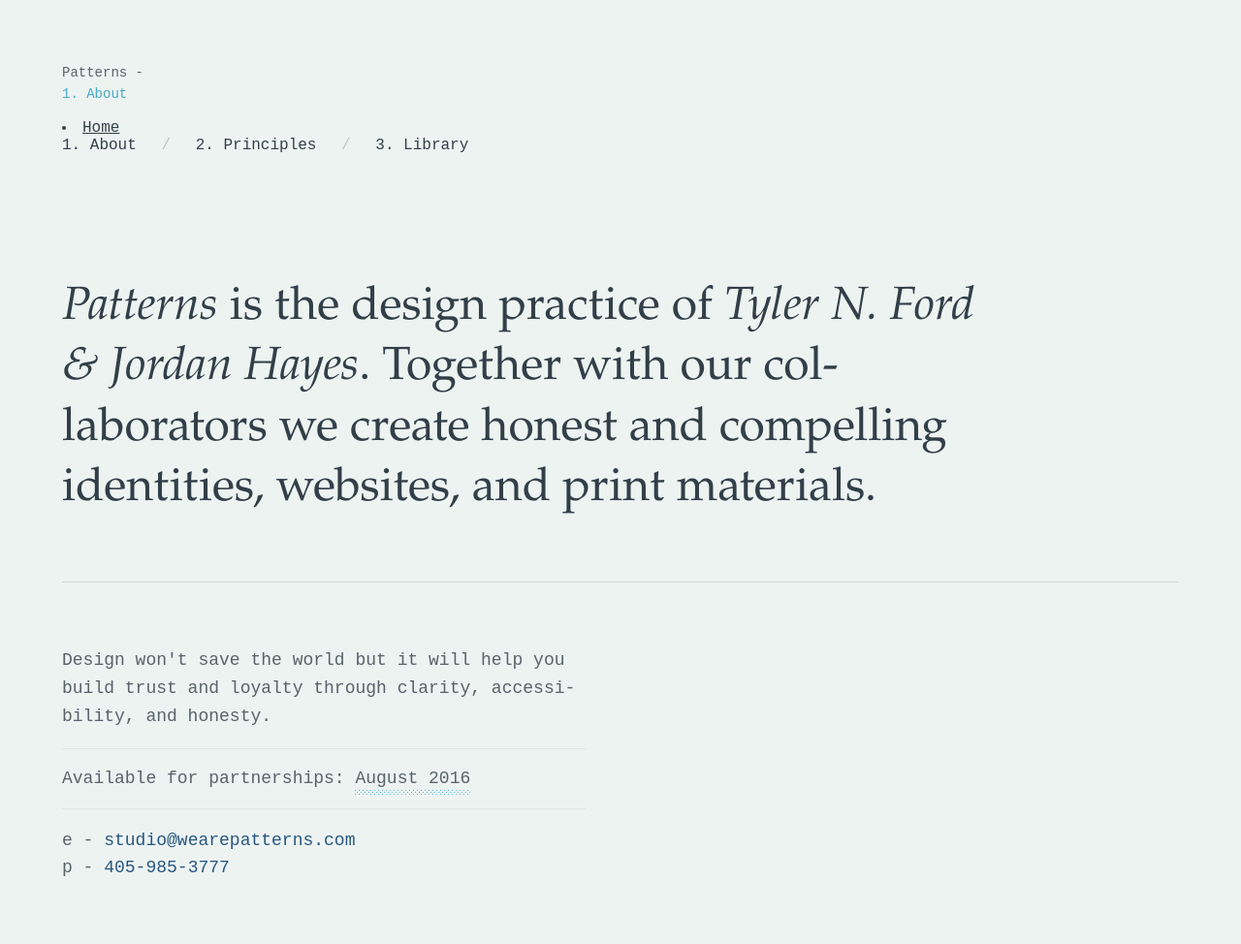
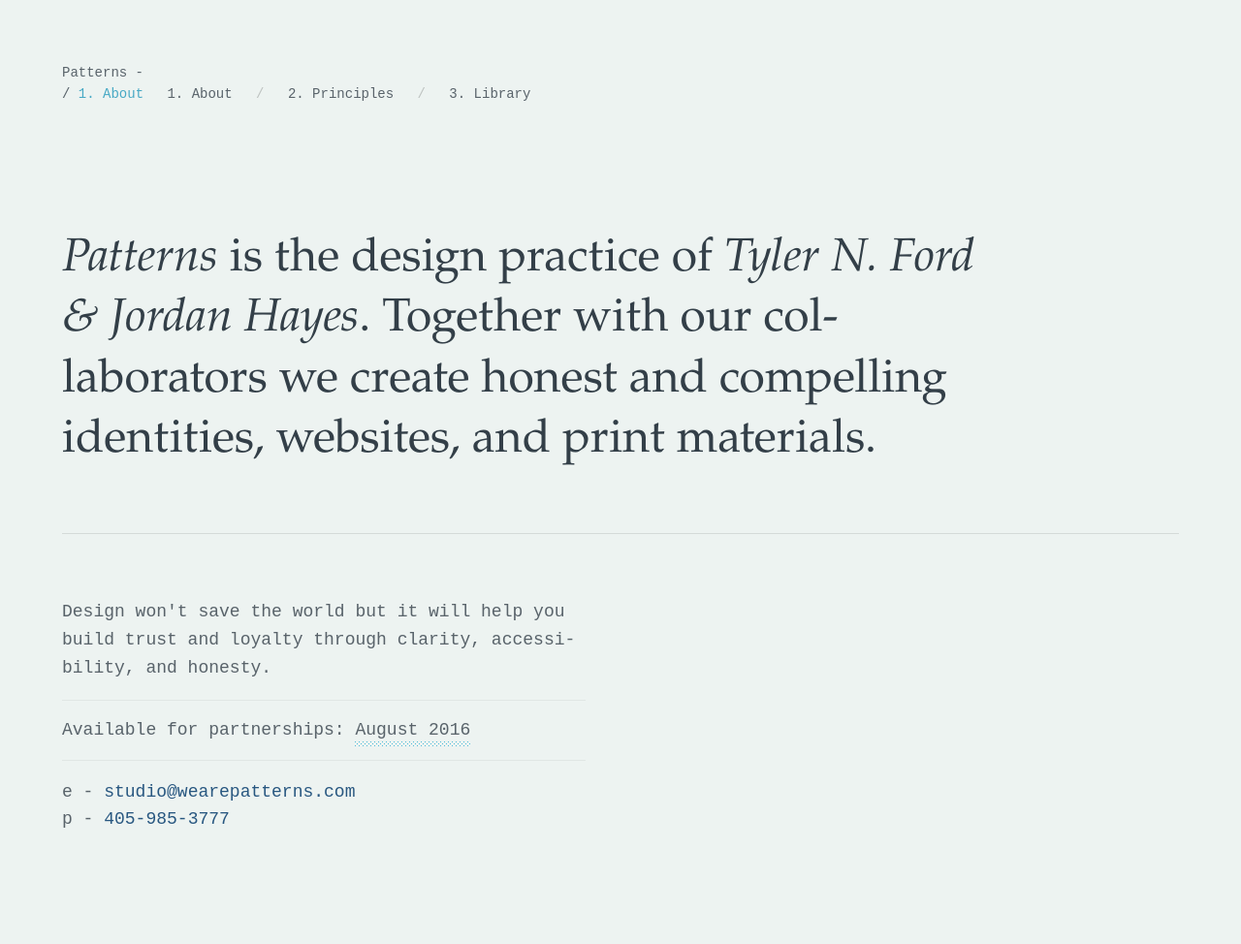
Before and after one commit to wearepatterns/wearepatterns.github.io, a Jekyll site: the page built from index.markdown, in a window 1280 px wide. Shown: the whole page at 97% size. Built offline with Jekyll 4.4.1, drawn with Linux system fonts in a browser that asks for light colours; after the commit the page ends 924 px from its top, so only the background shows below that.

Commit message:
Update default.html

```diff
--- a/_layouts/default.html
+++ b/_layouts/default.html
@@ -18,19 +18,12 @@
         <p class="f6 lh-copy bc">
             Patterns -
             <br>
-
+            {{ page.url }}
             {% if page.active == "/" %}
             <a class="mr1 mr3-ns link al hc" href="/"><span class="dn di-ns ">1.</span> About</a>
         {% else %}
             <li><a href="/">Home</a></li>
         {% endif %}
-
-            {% if page.url == link.url %}
-            <a class="mr1 mr3-ns link al hc" href="/"><span class="dn di-ns ">1.</span> About</a>
-        {% else %}
-            <li><a href="/">Home</a></li>
-        {% endif %}
-
 
             <a class="mr1 mr3-ns link hc" href="/"><span class="dn di-ns ">1.</span> About</a> <span class="black-20 ">/</span>
             <a class="mh1 mh3-ns link hc" href="/principles "><span class="dn di-ns ">2.</span> Principles</a> <span class="black-20 ">/</span>
```
